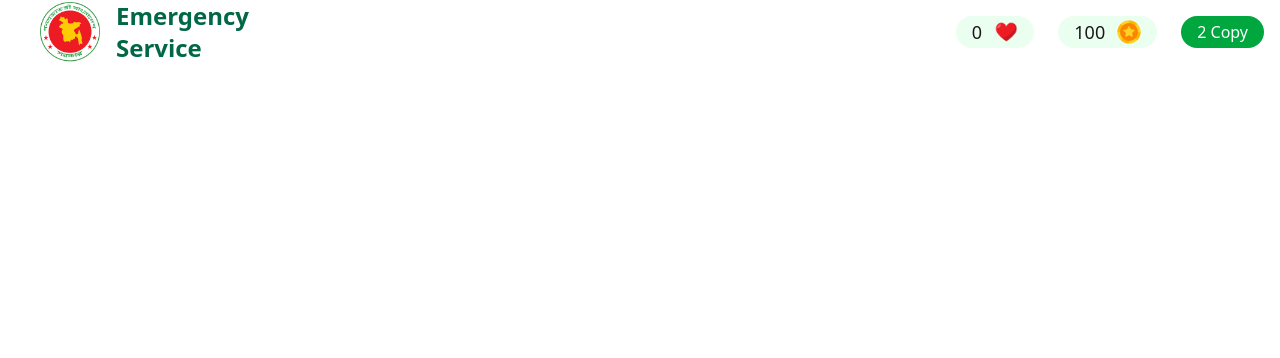
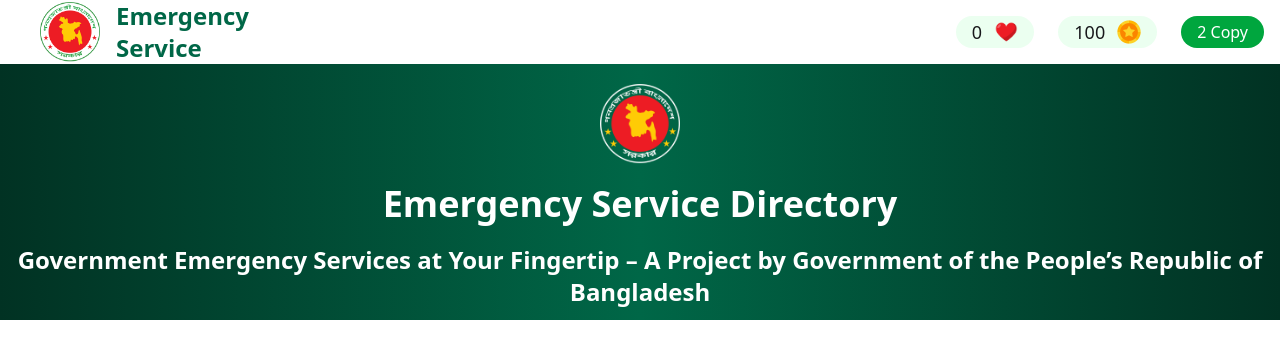
Before and after one commit to rimpakasundi07/Assighnment-05, a plain HTML site: page index.html in a window 1280 px wide. Drawn offline with nearby package versions, Linux system fonts and the light colour scheme.

Commit message:
Add hero section with gradient background, logo, and project description

```diff
--- a/index.html
+++ b/index.html
@@ -41,5 +41,19 @@
         </div>
       </div>
     </section>
+
+    <!-- Emergency Service Directory section start  -->
+    <section
+      class="h-64 w-full bg-gradient-to-r from-[#013223] via-[#006747] to-[#013223]"
+    >
+      <img src="assets/logo-dark.png" class="pt-5 mx-auto h-25" alt="" />
+      <p class="text-white pt-5 text-xl font-bold text-center lg:text-4xl">
+        Emergency Service Directory
+      </p>
+      <p class="text-white text-lg pt-5 font-bold text-center lg:text-2xl">
+        Government Emergency Services at Your Fingertip – A Project by
+        Government of the People’s Republic of Bangladesh
+      </p>
+    </section>
   </body>
 </html>
```
